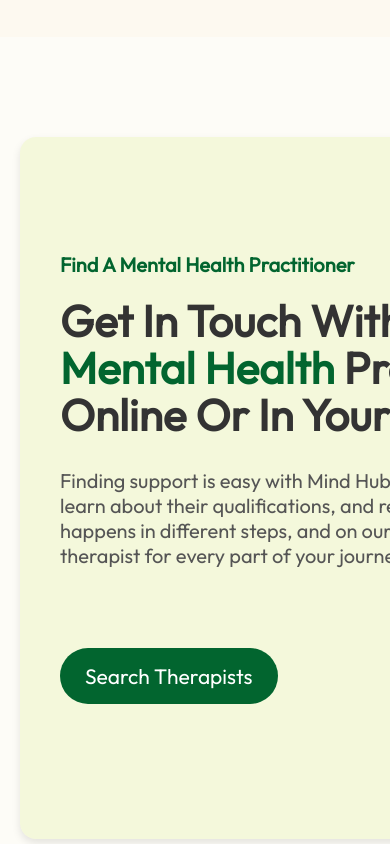
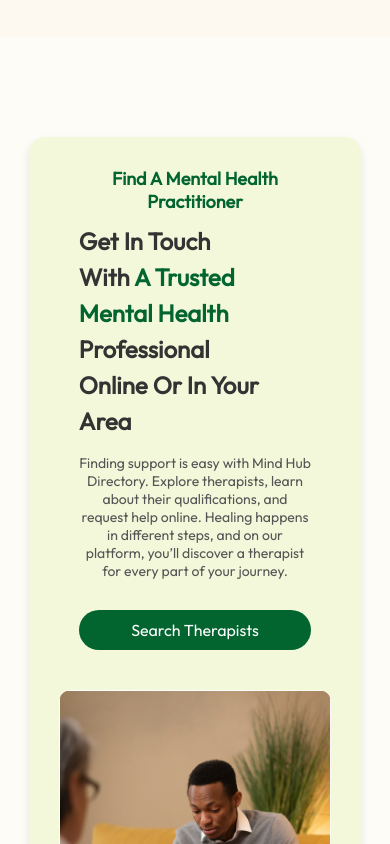
Before and after one commit to vidwanns/my_mind_hub, a Next.js app: page / in a window 390 px wide. Shown: the part 3680-4524 px from the top of the page. Built offline with nearby package versions, Linux system fonts and the light colour scheme.

Commit message:
fifth lap

```diff
--- a/src/components/home/fifthSection.js
+++ b/src/components/home/fifthSection.js
@@ -7,11 +7,11 @@ const FifthSection = () => {
       {/* First Block */}
       <div className="content-block">
         <div className="content-text">
-          <h3>Find A Mental Health Practitioner</h3>
-          <h2>
+          <p className="content-heading">Find A Mental Health Practitioner</p>
+          <p className="content-subheading">
             Get In Touch With <span className="highlight">A Trusted Mental Health</span> Professional Online Or In Your Area
-          </h2>
-          <p>
+          </p>
+          <p className="content-description">
             Finding support is easy with Mind Hub Directory. Explore therapists, learn about their qualifications, and request help online. Healing happens in different steps, and on our platform, you’ll discover a therapist for every part of your journey.
           </p>
           <button className="fifth_cta-button">Search Therapists</button>
@@ -27,11 +27,11 @@ const FifthSection = () => {
           <img src="/images/home/fifthSection/girl2.png" alt="Mental Health Support" />
         </div>
         <div className="content-text">
-          <h3>Mental Health Care Is Self Care</h3>
-          <h2>
+          <p className="content-heading">Mental Health Care Is Self Care</p>
+          <p className="content-subheading">
             Everyone Benefits From <span className="highlight">Mental Health Support</span>
-          </h2>
-          <p>
+          </p>
+          <p className="content-description">
             For a rapid mental health check or self-care, explore our list of mental health practitioners on Mind Hub Directory. In our fast-paced world, taking a moment for self-care is crucial.
           </p>
           <button className="fifth_cta-button">Book A Session</button>
--- a/src/styles/home-css/fifthSection.css
+++ b/src/styles/home-css/fifthSection.css
@@ -13,7 +13,7 @@
   display: flex;
   align-items: center;
   justify-content: space-between;
-  background-color: #C4DC3F26;
+  background-color: #c4dc3f26;
   border-radius: 16px;
   padding: 20px;
   box-shadow: 0 4px 8px rgba(0, 0, 0, 0.1);
@@ -32,14 +32,15 @@
   padding-top: 0;
 }
 
-.content-text h3 {
+.content-heading {
   font-family: var(--Outfit);
   font-size: 20px;
-  color: #02652F;
+  color: #02652f;
   margin-bottom: 10px;
+  font-weight: bold;
 }
 
-.content-text h2 {
+.content-subheading {
   font-family: var(--Outfit);
   font-size: 44px;
   font-weight: 700;
@@ -50,11 +51,11 @@
   margin-top: 20px;
 }
 
-.content-text h2 .highlight {
-  color: #02652F;
+.content-subheading .highlight {
+  color: #02652f;
 }
 
-.content-text p {
+.content-description {
   font-family: var(--Outfit);
   font-size: 20px;
   color: #555;
@@ -62,10 +63,11 @@
   margin-top: 30px;
 }
 
+/* CTA Button */
 .fifth_cta-button {
   font-family: var(--Outfit);
   margin-top: 60px;
-  background-color: #02652F;
+  background-color: #02652f;
   color: white;
   border: none;
   border-radius: 45px;
@@ -79,6 +81,7 @@
   background-color: #00582d;
 }
 
+/* Image Styling */
 .content-image_Boy {
   flex: 1;
   display: flex;
@@ -106,3 +109,99 @@
   border-radius: 12px;
   object-fit: cover;
 }
+
+@media only screen and (max-width: 1700px) {
+  .content-heading {
+    font-size: 18px;
+  }
+  .content-subheading {
+    font-size: 32px;
+    width: 80%;
+    margin-top: 10px;
+  }
+  .content-description {
+    font-size: 16px;
+    width: 100%;
+    margin-top: 0;
+    margin-bottom: 0;
+  }
+  .fifth_cta-button {
+    font-size: 18px;
+    padding: 12px 20px;
+  }
+  .content-block {
+    width: 85%;
+    height: auto;
+    padding: 20px;
+  }
+  .content-image_Boy img {
+    width: 100%;
+    height: auto;
+  }
+.content-image_Girl img {
+    width: 100%;
+    height: auto;
+  }
+
+
+}
+
+@media only screen and (max-width: 1200px) {
+  .content-block {
+    flex-direction: column;
+    height: auto;
+    width: 95%;
+    padding: 30px;
+  }
+
+  .content-image_Boy img,
+  .content-image_Girl img {
+    width: 100%;
+    height: auto;
+  }
+
+  .content-text {
+    text-align: center;
+  }
+
+  .fifth_cta-button {
+    width: 100%;
+    max-width: 250px;
+    margin: 30px auto 0;
+  }
+}
+
+@media only screen and (max-width: 768px) {
+  .content-subheading {
+    font-size: 30px;
+    line-height: 36px;
+  }
+
+  .content-description {
+    font-size: 16px;
+  }
+
+  .fifth_cta-button {
+    font-size: 18px;
+    padding: 12px 20px;
+  }
+}
+
+@media only screen and (max-width: 480px) {
+  .content-heading {
+    font-size: 18px;
+  }
+
+  .content-subheading {
+    font-size: 24px;
+  }
+
+  .content-description {
+    font-size: 14px;
+  }
+
+  .fifth_cta-button {
+    font-size: 16px;
+    padding: 10px 18px;
+  }
+}
```
Lines whose indentation alone changed are shown as unchanged.
